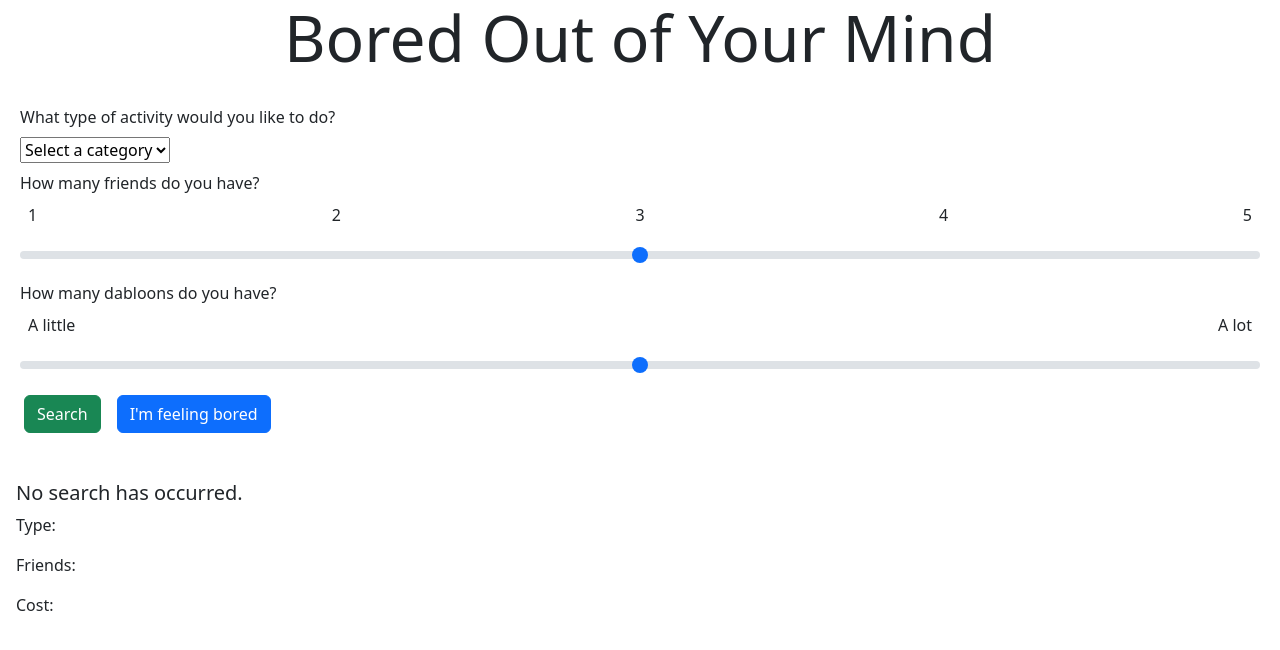
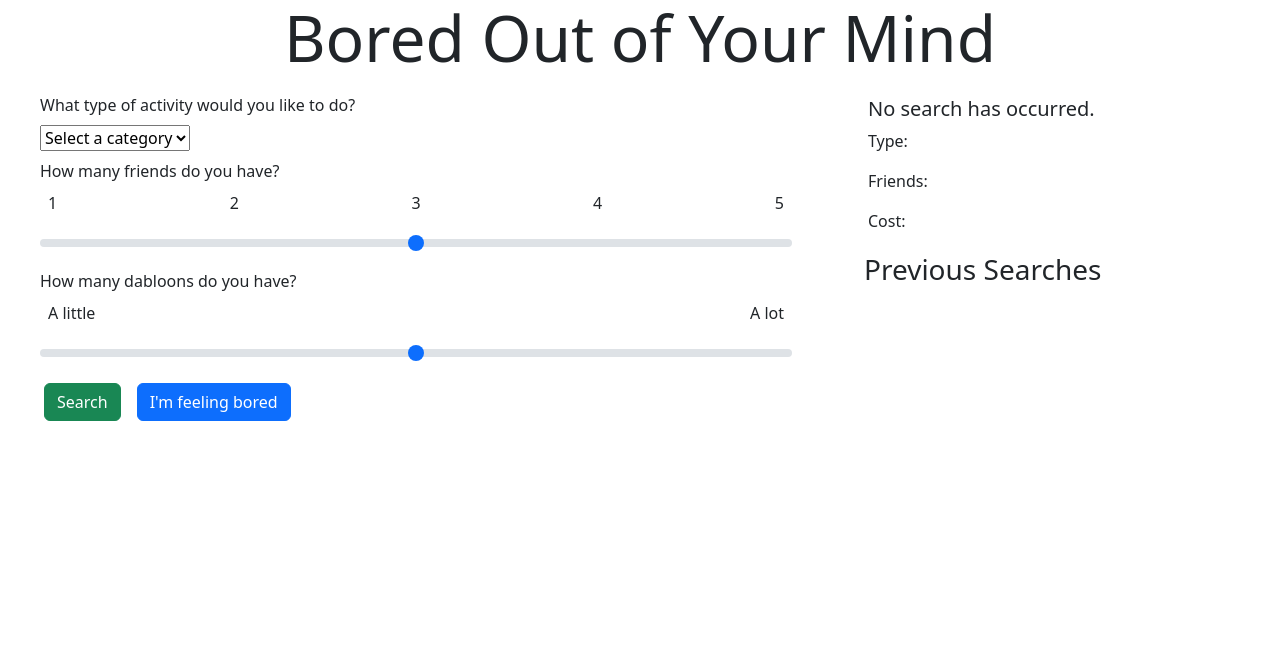
Before and after one commit to amy-ym-yu/activity-app, a React (Create React App) app: page / in a window 1280 px wide. Shown: the top 650 px of the page. Built offline with nearby package versions, Linux system fonts and the light colour scheme.

Commit message:
added previous search

```diff
--- a/src/App.css
+++ b/src/App.css
@@ -5,3 +5,11 @@
 .activity-info{
   margin-bottom: 0%;
 }
+
+.form-container {
+  flex: 0 0 60%;
+}
+
+.result-container {
+  flex: 0 0 30%;
+}
--- a/src/App.js
+++ b/src/App.js
@@ -30,6 +30,11 @@ function App() {
   const [data, setData] = useState({"activity": "No search has occurred."}); // data recieved from call
 
   const handleCall = () => {
+    if (data.activity != "No search has occurred.") {
+      setPrev([data, ...previousSearches]);
+      console.log(previousSearches);
+    }
+
     console.log(basicCall);
     fetch(basicCall)
       .then((response) => response.json())
@@ -63,10 +68,13 @@ function App() {
   const [searchResults, setResults] = useState([]);
   const [activity, setActivity] = useState([]);
 
+  const [previousSearches, setPrev] = useState([]);
+
   return (
     <>
     <h1 className='display-3 text-center'>Bored Out of Your Mind</h1>
-    <Form className='p-3'>
+    <div className='main-container d-flex flex-row justify-content-lg-around'>
+      <Form className='form-container p-1'>
         <FormGroup className='type p-1'>
           <Form.Label>What type of activity would you like to do?</Form.Label>
           <br></br>
@@ -108,7 +116,8 @@ function App() {
 
       </Form>
 
-    <div className='p-3'>
+        <div className='result-container d-flex flex-column'>
+          <div className='p-1 w-30 flex-column flex-wrap'>
             <h2>{searchResults}</h2>
             <h5>{data.activity || "No activity found. Please remove some search parameters, and try again."}</h5>
             <div className='activity-info'>
@@ -117,6 +126,20 @@ function App() {
               <p>Cost: {data.price}</p>
             </div>
           </div>
+
+          <div className='list-container d-flex flex-column'>
+            <h3>Previous Searches</h3>
+            {(previousSearches).map((search, index) => {
+              return <div key={index}>
+                <h5>{search.activity}</h5>
+                <p>Type: {search.type}</p>
+                <p>Friends: {search.participants}</p>
+                <p>Cost: {search.price}</p>
+              </div>}
+            )}
+          </div>
+        </div>
+      </div>
     </>
   );
 }
```
Lines whose indentation alone changed are shown as unchanged.
